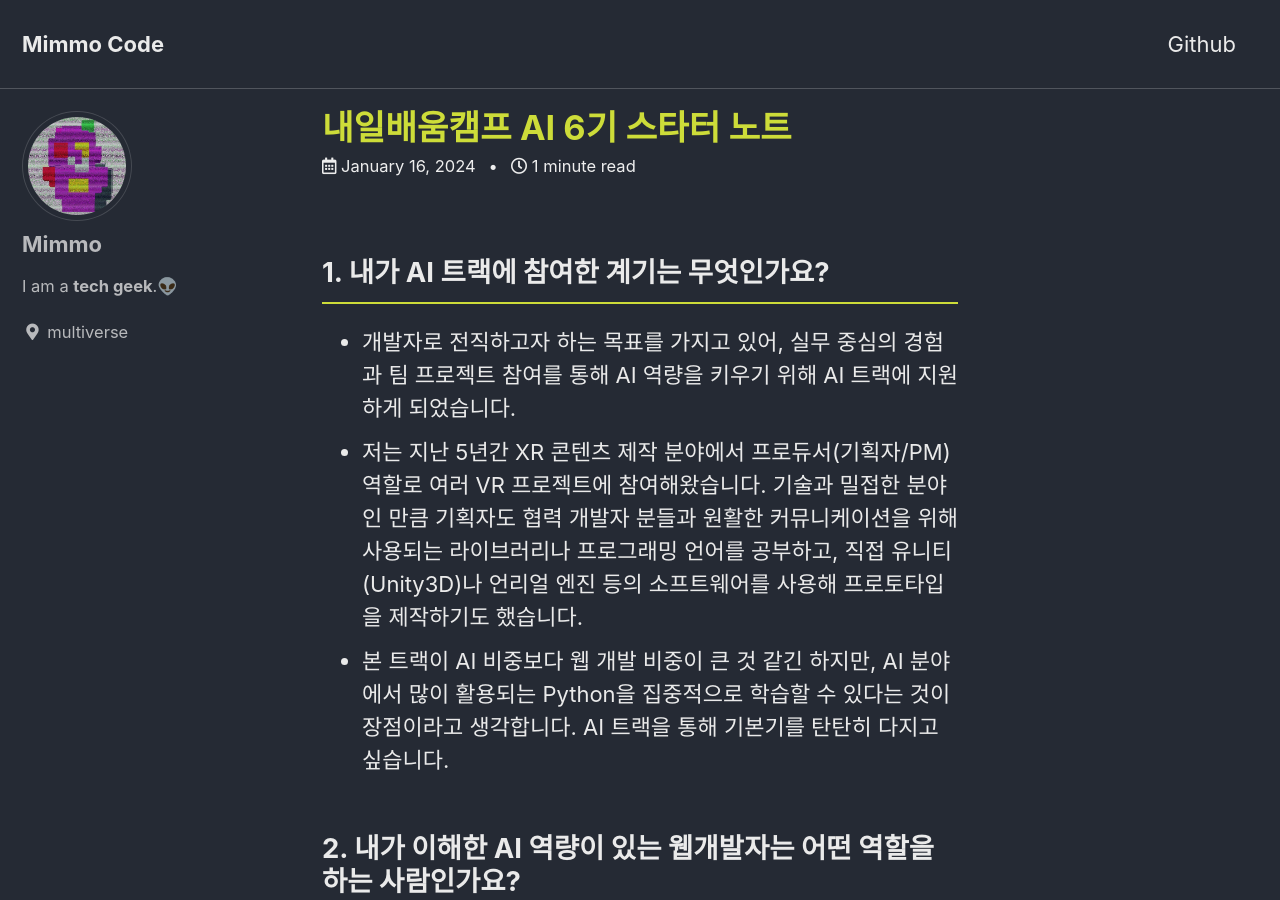
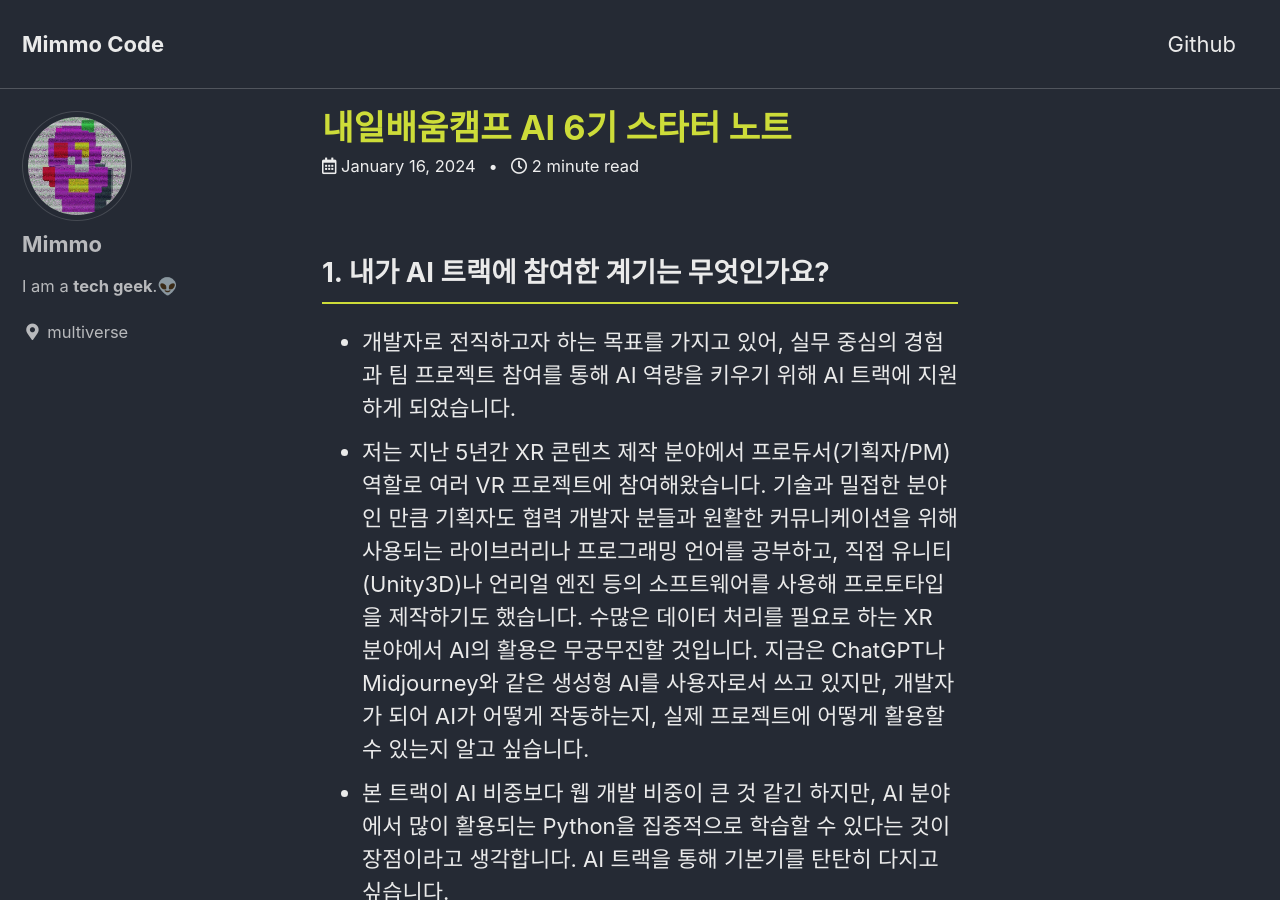
Before and after one commit to dadaproto/dadaproto.github.io, a Jekyll site: the page built from _posts/2024-01-16-starter-note.md, in a window 1280 px wide and 900 px high. Built offline with Jekyll 4.4.1, drawn with Linux system fonts in a browser that asks for light colours; cached includes are drawn as plain includes; some web fonts are replaced.

Commit message:
Update starter-note

```diff
--- a/_posts/2024-01-16-starter-note.md
+++ b/_posts/2024-01-16-starter-note.md
@@ -12,7 +12,7 @@ last_modified_at: 2024-01-16T15:45
 ## 1. **내가 AI 트랙에 참여한 계기는 무엇인가요?**
 
 - 개발자로 전직하고자 하는 목표를 가지고 있어, 실무 중심의 경험과 팀 프로젝트 참여를 통해 AI 역량을 키우기 위해 AI 트랙에 지원하게 되었습니다.
-- 저는 지난 5년간 XR 콘텐츠 제작 분야에서 프로듀서(기획자/PM) 역할로 여러 VR 프로젝트에 참여해왔습니다. 기술과 밀접한 분야인 만큼 기획자도 협력 개발자 분들과 원활한 커뮤니케이션을 위해 사용되는 라이브러리나 프로그래밍 언어를 공부하고, 직접 유니티(Unity3D)나 언리얼 엔진 등의 소프트웨어를 사용해 프로토타입을 제작하기도 했습니다.
+- 저는 지난 5년간 XR 콘텐츠 제작 분야에서 프로듀서(기획자/PM) 역할로 여러 VR 프로젝트에 참여해왔습니다. 기술과 밀접한 분야인 만큼 기획자도 협력 개발자 분들과 원활한 커뮤니케이션을 위해 사용되는 라이브러리나 프로그래밍 언어를 공부하고, 직접 유니티(Unity3D)나 언리얼 엔진 등의 소프트웨어를 사용해 프로토타입을 제작하기도 했습니다. 수많은 데이터 처리를 필요로 하는 XR 분야에서 AI의 활용은 무궁무진할 것입니다. 지금은 ChatGPT나 Midjourney와 같은 생성형 AI를 사용자로서 쓰고 있지만, 개발자가 되어 AI가 어떻게 작동하는지, 실제 프로젝트에 어떻게 활용할 수 있는지 알고 싶습니다.
 - 본 트랙이 AI 비중보다 웹 개발 비중이 큰 것 같긴 하지만, AI 분야에서 많이 활용되는 Python을 집중적으로 학습할 수 있다는 것이 장점이라고 생각합니다. AI 트랙을 통해 기본기를 탄탄히 다지고 싶습니다.
 
 ## 2. 내가 이해한 AI 역량이 있는 **웹개발자**는 어떤 역할을 하는 사람인가요?
```
